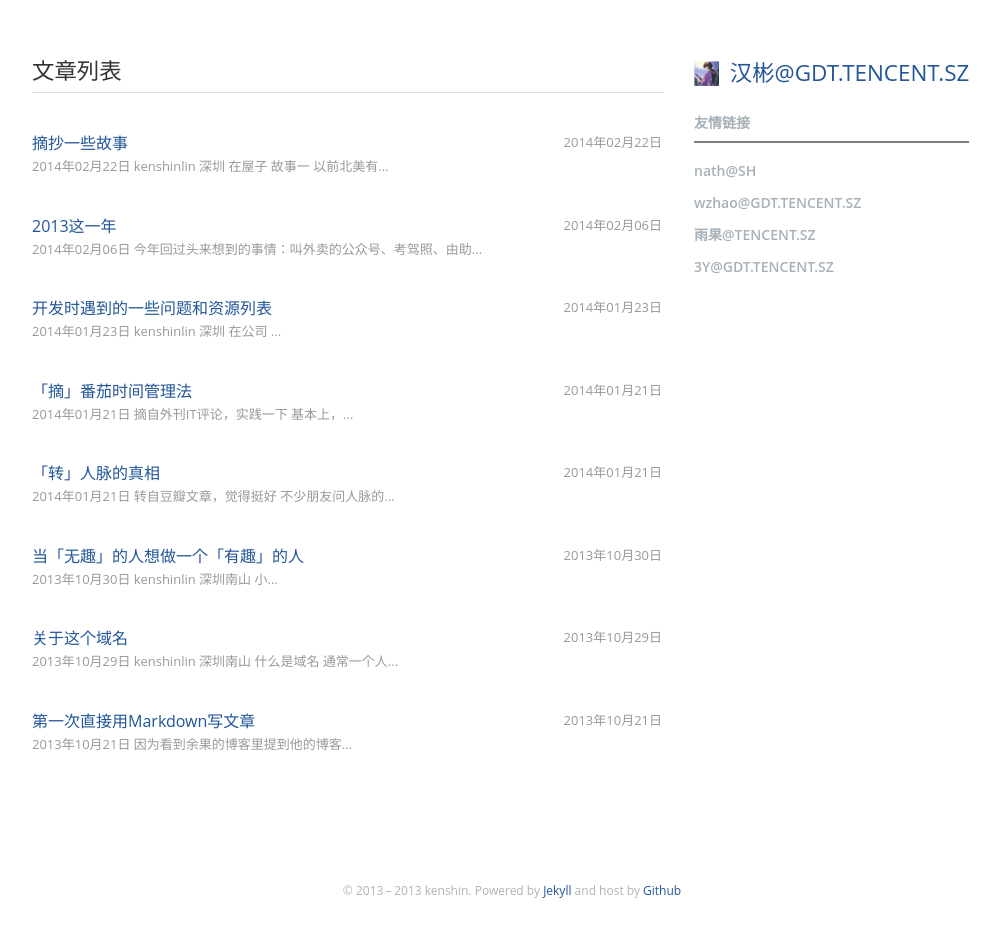
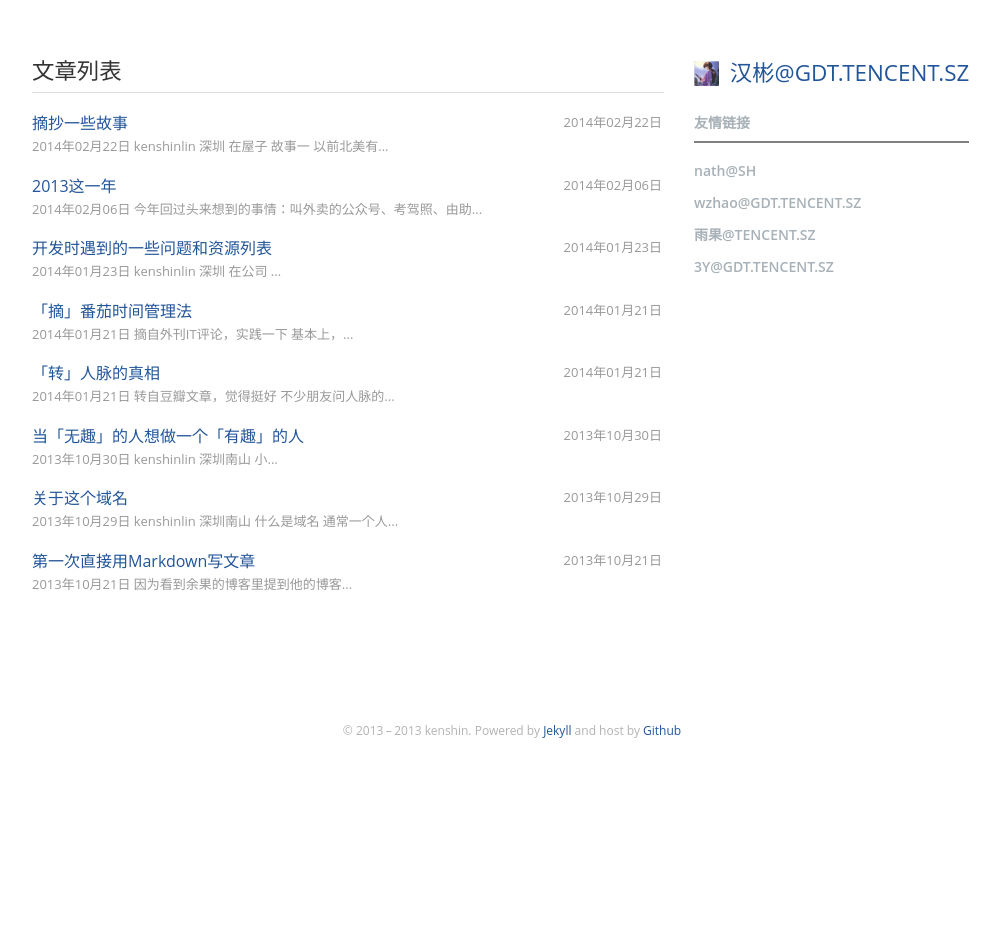
Before and after one commit to kenshinlin/archives, a Jekyll site: the page built from index.html, in a window 1280 px wide. Shown: the whole page, without its empty margins (128-1128 px from the left). Built offline with Jekyll 4.4.1, drawn with Linux system fonts in a browser that asks for light colours; after the commit the page ends 900 px from its top, so only the background shows below that.

Commit message:
Update index.html

```diff
--- a/index.html
+++ b/index.html
@@ -7,7 +7,7 @@ isindex: 1
 <div class="title-panel"><i class="title-icon"></i><h1>文章列表</h1></div>
 <ul class="article-list">
 　　{% for post in site.posts %}
-　　    <li>
+　　    <li style="margin-top:-20px;">
 			<h2 class="relative">
 				<a href="{{ post.url }}" class="article-title">{{ post.title }}</a>
 				<span class="small post-date">{{ post.date | date: "%Y年%m月%d日"}}</span>
```
